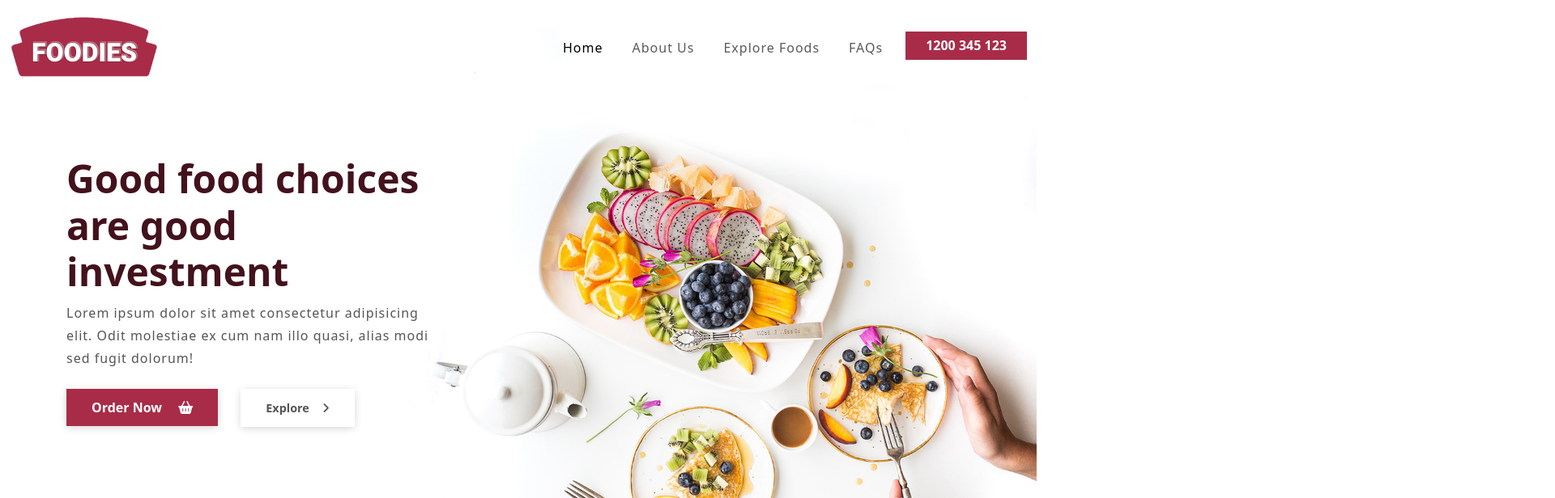
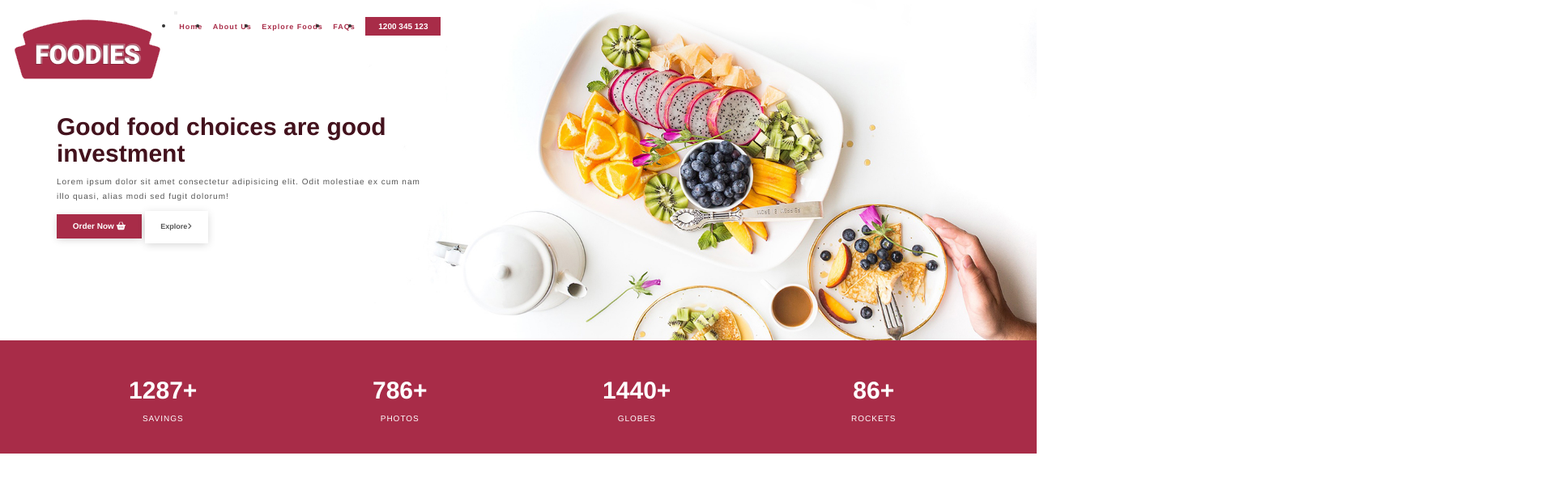
Before and after one commit to NishitJajal/FOODIES, a plain HTML site: page index.html in a window 1280 px wide. Shown: the top 616 px of the page at 81% size, 1920 px wide, since content can reach past the window. Drawn offline with nearby package versions, Linux system fonts and the light colour scheme.

Commit message:
Update index.html

```diff
--- a/index.html
+++ b/index.html
@@ -11,8 +11,7 @@
   <link rel="stylesheet" href="./css/responsive_style.css">
 
   <!-- Bootstrap -->
-  <link href="https://cdn.jsdelivr.net/npm/bootstrap@5.3.3/dist/css/bootstrap.min.css" rel="stylesheet"
-    integrity="sha384-QWTKZyjpPEjISv5WaRU9OFeRpok6YctnYmDr5pNlyT2bRjXh0JMhjY6hW+ALEwIH" crossorigin="anonymous">
+  <link rel="stylesheet" href="https://maxcdn.bootstrapcdn.com/bootstrap/3.2.0/css/bootstrap.min.css">
 
   <link rel="stylesheet" href="https://cdnjs.cloudflare.com/ajax/libs/font-awesome/6.5.2/css/all.min.css"
     integrity="sha512-SnH5WK+bZxgPHs44uWIX+LLJAJ9/2PkPKZ5QiAj6Ta86w+fsb2TkcmfRyVX3pBnMFcV7oQPJkl9QevSCWr3W6A=="
```
